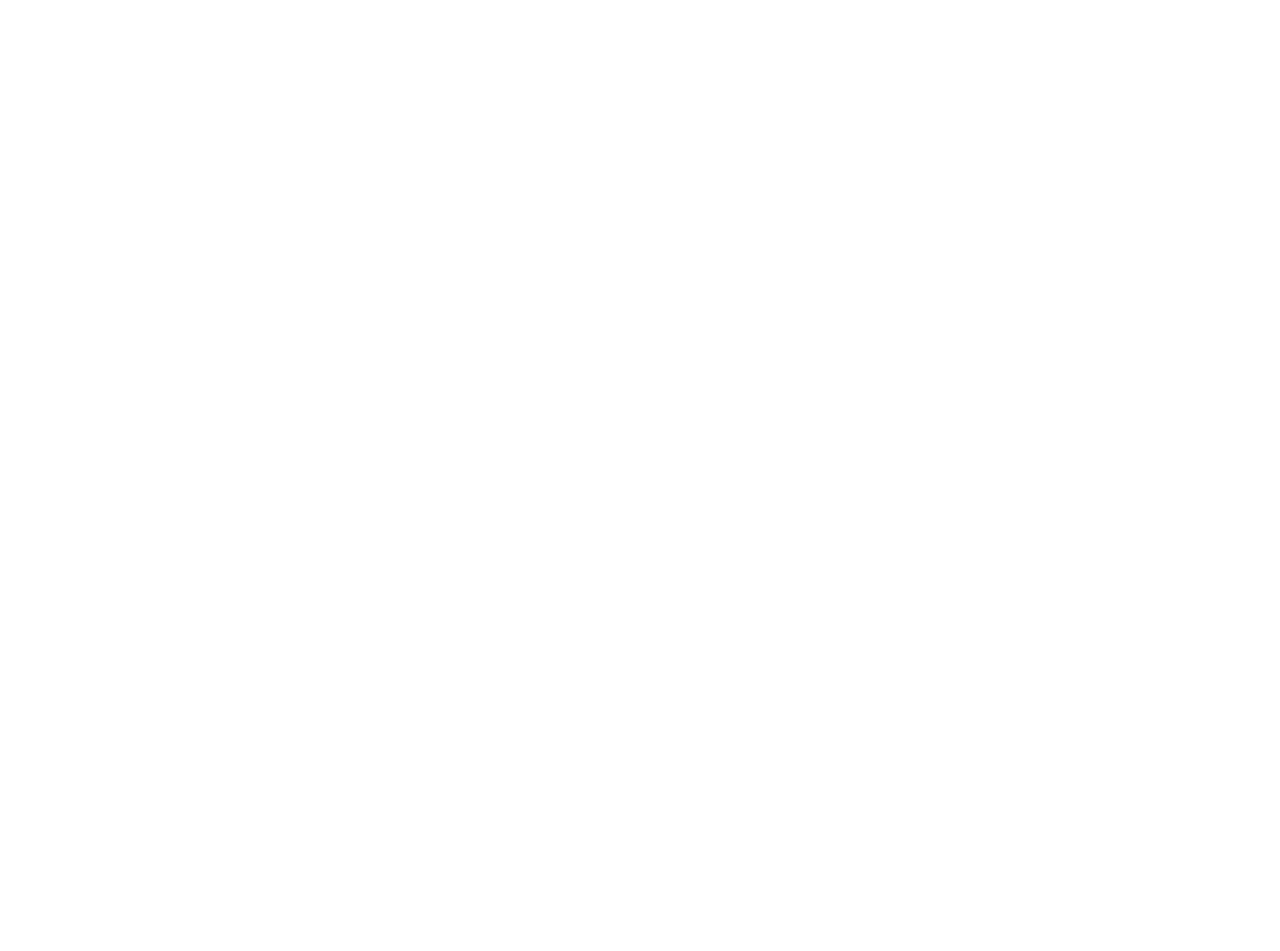
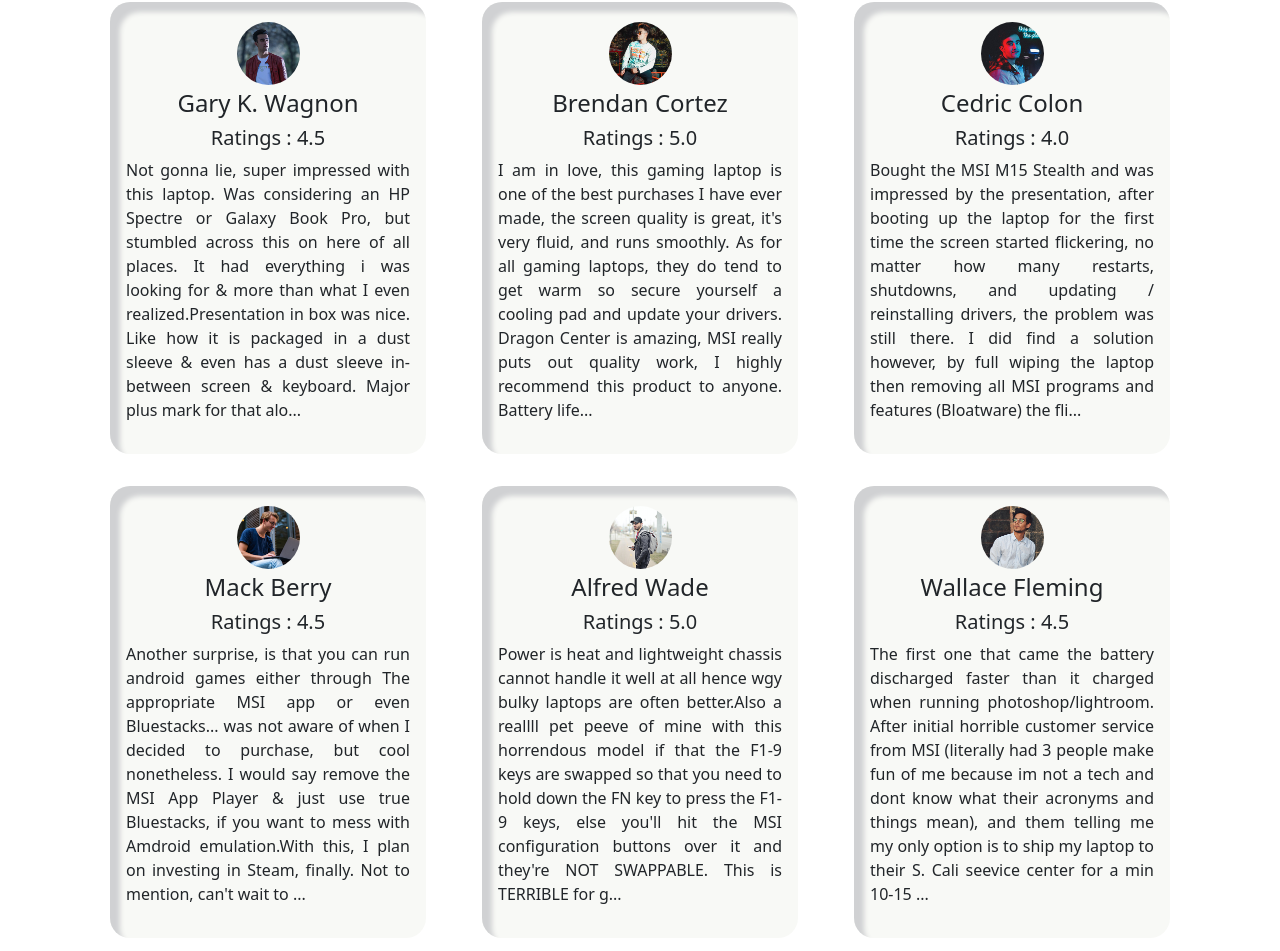
Before and after one commit to EmtiazHossainE2/msi-review, a React (Create React App) app: page / in a window 1280 px wide. Shown: the part 657-1608 px from the top of the page. Before the commit the page ends 800 px from the top, so only its background shows below. Built offline with nearby package versions, Linux system fonts and the light colour scheme.

Commit message:
json file added also customer review added

```diff
--- a/public/reviews.json
+++ b/public/reviews.json
@@ -3,6 +3,42 @@
         "id": "3101",
         "name": "Gary K. Wagnon",
         "ratings": "4.5",
-        "img": "member-1.png"
+        "img": "member-1.png",
+        "description": "Not gonna lie, super impressed with this laptop. Was considering an HP Spectre or Galaxy Book Pro, but stumbled across this on here of all places. It had everything i was looking for & more than what I even realized.Presentation in box was nice. Like how it is packaged in a dust sleeve & even has a dust sleeve in-between screen & keyboard. Major plus mark for that alone.Upon booting first time & getting initially set up, enjoyed how nice the screen is. IPS is the way to go, ngl. Keyboard light & RGB options are a major upgrade for my use. Selection of apps & programs from the get go are too numerous to mention, but is nice to have plenty of options. After removing what didn't interest me, proceeded with updates, as you should with any device. "
+    },
+    {
+        "id": "3102",
+        "name": "Brendan Cortez",
+        "ratings": "5.0",
+        "img": "member-2.png",
+        "description": "I am in love, this gaming laptop is one of the best purchases I have ever made, the screen quality is great, it's very fluid, and runs smoothly. As for all gaming laptops, they do tend to get warm so secure yourself a cooling pad and update your drivers. Dragon Center is amazing, MSI really puts out quality work, I highly recommend this product to anyone. Battery life can be adjusted but unplugged and depending on what you're doing you'll have a decent amount of gaming time or if you're doing work, school assignments, etc. Overall this is still a great buy, I definitely need to buy my PC after this."
+    },
+    {
+        "id": "3103",
+        "name": "Cedric Colon",
+        "ratings": "4.0",
+        "img": "member-3.png",
+        "description": "Bought the MSI M15 Stealth and was impressed by the presentation, after booting up the laptop for the first time the screen started flickering, no matter how many restarts, shutdowns, and updating / reinstalling drivers, the problem was still there. I did find a solution however, by full wiping the laptop then removing all MSI programs and features (Bloatware) the flickering stopped. I contacted MSI support and they had no idea what planet they were on, so if you have this issue please follow the steps above to actually fix the issue and don't waste your time with MSI support.  "
+    },
+    {
+        "id": "3104",
+        "name": "Mack Berry",
+        "ratings": "4.5",
+        "img": "member-4.png",
+        "description": " Another surprise, is that you can run android games either through The appropriate MSI app or even Bluestacks... was not aware of when I decided to purchase, but cool nonetheless. I would say remove the MSI App Player & just use true Bluestacks, if you want to mess with Amdroid emulation.With this, I plan on investing in Steam, finally. Not to mention, can't wait to see what this thing can handle, emulation-wise (Can't wait to try Stepmania on this). [Edit/ Update 9/7/21 -Stepmania runs just like arcade Dance Dance Revolution on MAX graphical program settings. Just a little side note, SOME games that have a max refresh rate of 60hz may have graphical issues... I'm specifically mentioning Sonic Adventure & Adcenture 2 for PC being OVERLY FAST. There are workarounds to get said games working perfectly. "
+    },
+    {
+        "id": "3105",
+        "name": "Alfred Wade",
+        "ratings": "5.0",
+        "img": "member-5.png",
+        "description": "Power is heat and lightweight chassis cannot handle it well at all hence wgy bulky laptops are often better.Also a reallll pet peeve of mine with this horrendous model if that the F1-9 keys are swapped so that you need to hold down the FN key to press the F1-9 keys, else you'll hit the MSI configuration buttons over it and they're NOT SWAPPABLE. This is TERRIBLE for games that use F1-9 keybinds because now you'll have to keep your hands on WASD and the mouse while somehow pressing the FN+(F1-9) keys at the same time.Do your research people, gaming laptops nowadays are hidden scams. Rely on honest YouTube reviews and such before you buy else you'll end up like me waiting to get my refund while all the deals on better laptops expire . . . "
+    },
+    {
+        "id": "3106",
+        "name": "Wallace Fleming",
+        "ratings": "4.5",
+        "img": "member-6.png",
+        "description": "The first one that came the battery discharged faster than it charged when running photoshop/lightroom. After initial horrible customer service from MSI (literally had 3 people make fun of me because im not a tech and dont know what their acronyms and things mean), and them telling me my only option is to ship my laptop to their S. Cali seevice center for a min 10-15 day service, i filed for a replacement through Amazon.Later I tried MSI customer service again, and that agent was nicer, and after checking a few things, told me it is definitely a hardware issue and asking for the replacement was the correct thing to do.I got the replacement. Opened it, turned it on, very loud fan rattle. Jumped back on to MSI customer service chat and they said its a hardware issue and to ask for another replacement. "
     }
 ]
--- /dev/null
+++ b/src/components/CustomerReview/CustomerReview.js
@@ -0,0 +1,26 @@
+import React, { useEffect, useState } from 'react';
+import SingleReview from '../SingleReview/SingleReview';
+
+const CustomerReview = () => {
+    const [reviews, setReviews] = useState([])
+    useEffect(() => {
+        fetch('reviews.json')
+            .then(res => res.json())
+            .then(data => setReviews(data))
+    }, [])
+    return (
+        <div>
+            <h2 className='text-center my-3'>Customer Review   - {reviews.length}</h2>
+            <div className="row">
+                {
+                    reviews.map(review => <SingleReview
+                        key={review.id}
+                        review={review}
+                    ></SingleReview>)
+                }
+            </div>
+        </div>
+    );
+};
+
+export default CustomerReview;
--- /dev/null
+++ b/src/components/SingleReview/SingleReview.css
@@ -0,0 +1,16 @@
+.cart-container {
+    background-color: #f8f9f6fc;
+    border-radius: 20px;
+
+    box-shadow: 10px 10px 5px rgb(208, 209, 211) inset;
+}
+
+.btn-style {
+    background-color: rgb(64, 66, 67);
+    color: #fff;
+}
+
+.btn-style:hover {
+    color: #333;
+    background-color: #FFCA2C
+}
--- /dev/null
+++ b/src/components/SingleReview/SingleReview.js
@@ -0,0 +1,19 @@
+import React from 'react';
+import './SingleReview.css'
+const SingleReview = (props) => {
+    const { name, img, ratings, description } = props.review
+    return (
+        <div className='col-lg-4 col-md-6'>
+            <div className="cart p-3 m-3 cart-container text-center">
+                <img className='w-25  m-auto  rounded-circle p-1 ' src={img} alt="" />
+                <h4>{name.slice(0, 15)}</h4>
+                <h5>Ratings : {ratings}</h5>
+                <p>{description.slice(0, 370) + "..."}</p>
+                {/* <p>{description.length > 50 ? description.slice(0, 50) + "..." : description} </p> */}
+            </div>
+
+        </div>
+    );
+};
+
+export default SingleReview;
--- a/src/pages/Home/Home.js
+++ b/src/pages/Home/Home.js
@@ -1,6 +1,7 @@
 import React from 'react';
 import './Home.css'
 import banner from '../../images/banner.jpg'
+import CustomerReview from '../../components/CustomerReview/CustomerReview';
 const Home = () => {
     return (
         <div className='container'>
@@ -17,6 +18,9 @@
                     </div>
                 </div>
             </div>
+            <div className="container mt-5">
+                <CustomerReview></CustomerReview>
+            </div>
         </div>
     );
 };
```
